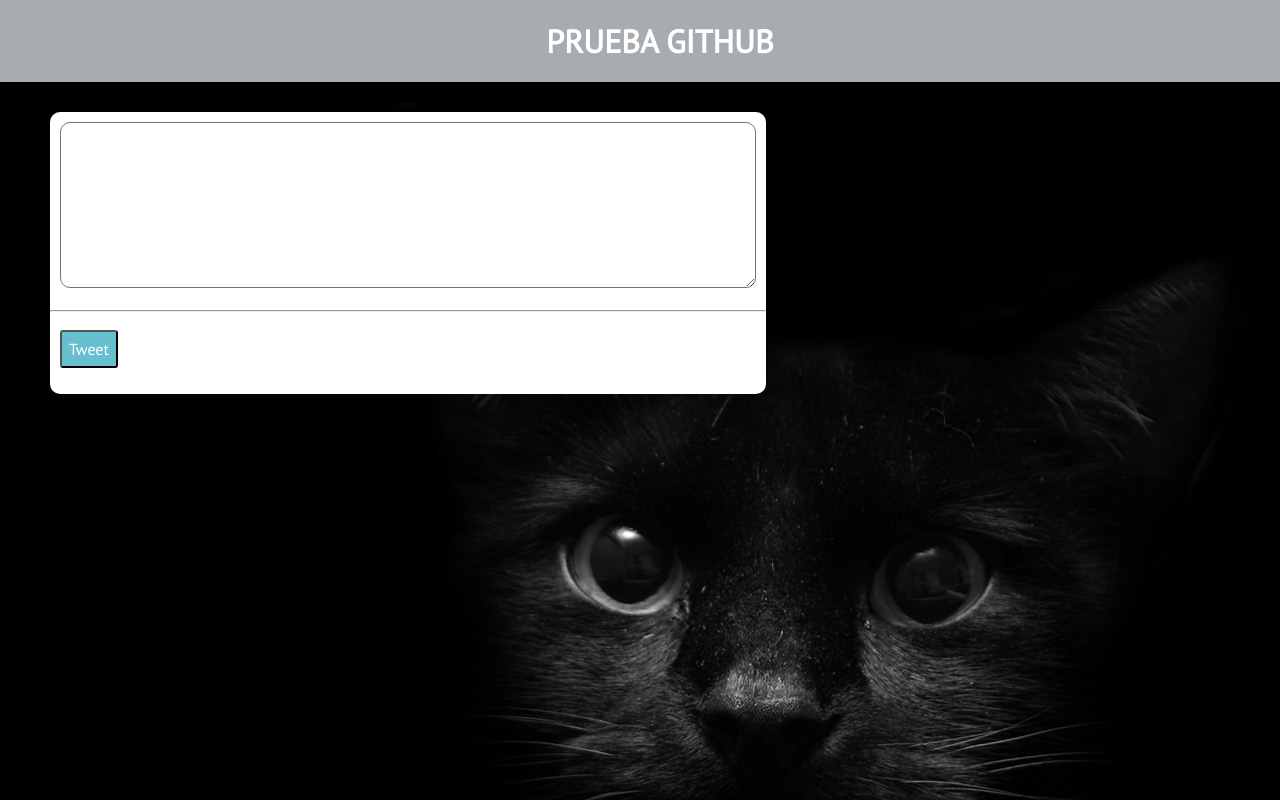
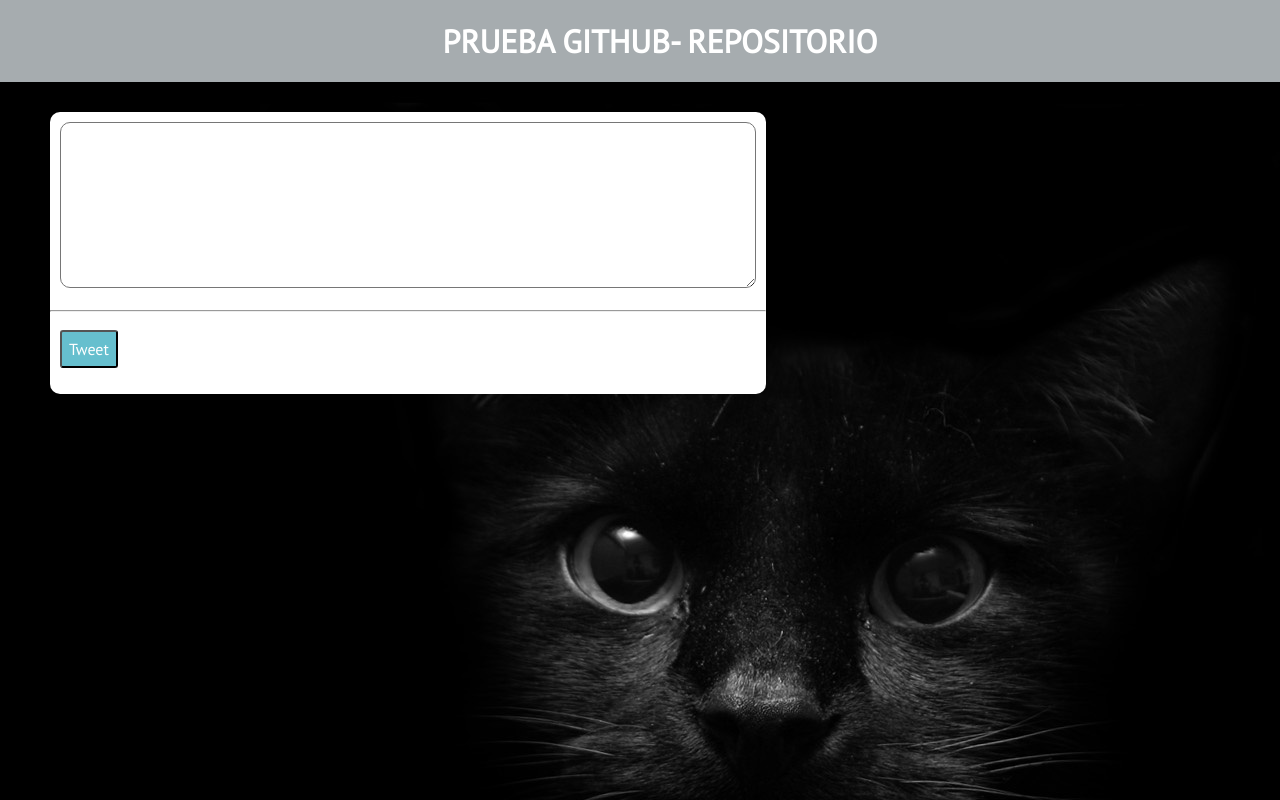
Before and after one commit to AlexDuOl/LAB-pruebagithub, a plain HTML site: page index.html in a window 1280 px wide. Shown: the top 800 px of the page. Drawn offline with Linux system fonts and the light colour scheme.

Commit message:
camcbios en index

```diff
--- a/index.html
+++ b/index.html
@@ -9,7 +9,7 @@
   </head>
   <body>
     <header>
-      <h1>PRUEBA GITHUB</h1>
+      <h1>PRUEBA GITHUB- REPOSITORIO</h1>
     </header>
     <section id="seccion">
       <div id="imagen">
```
